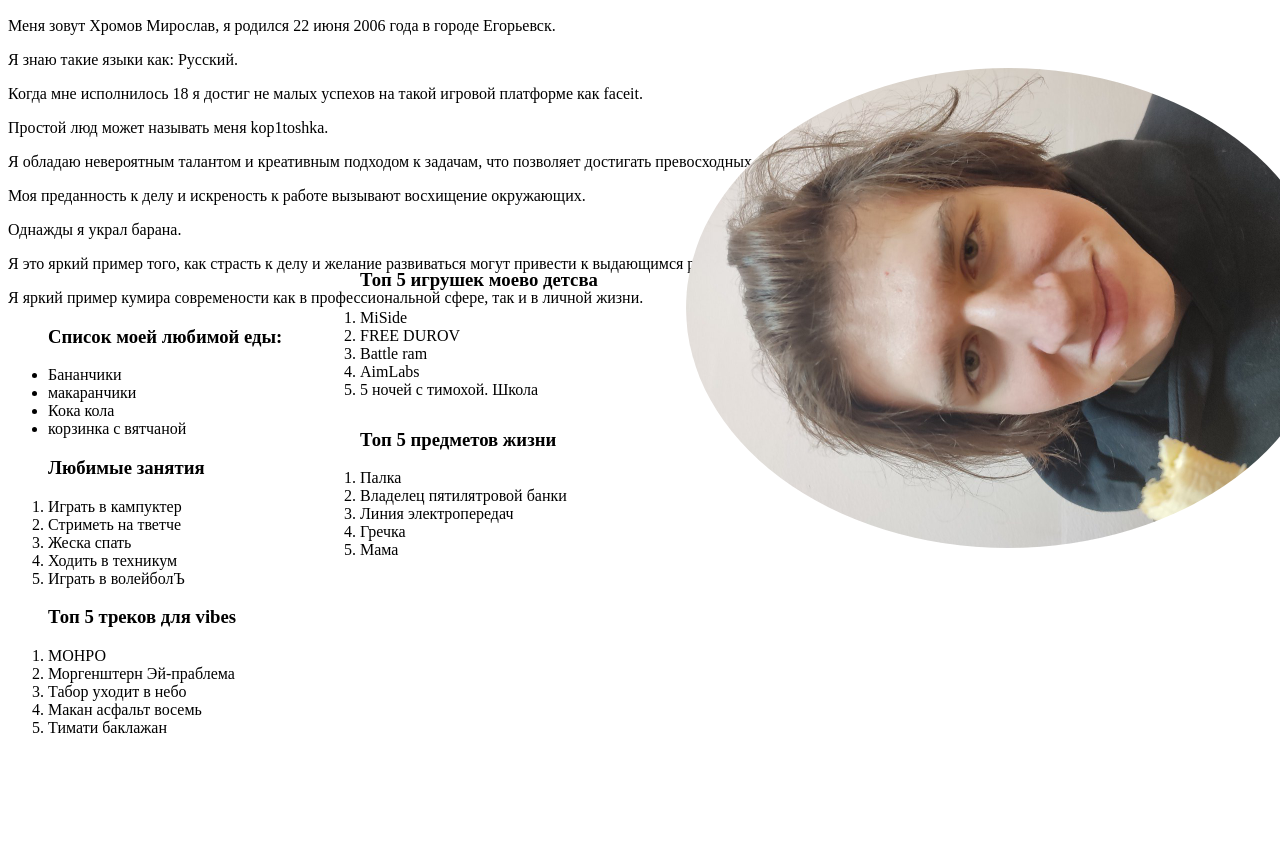
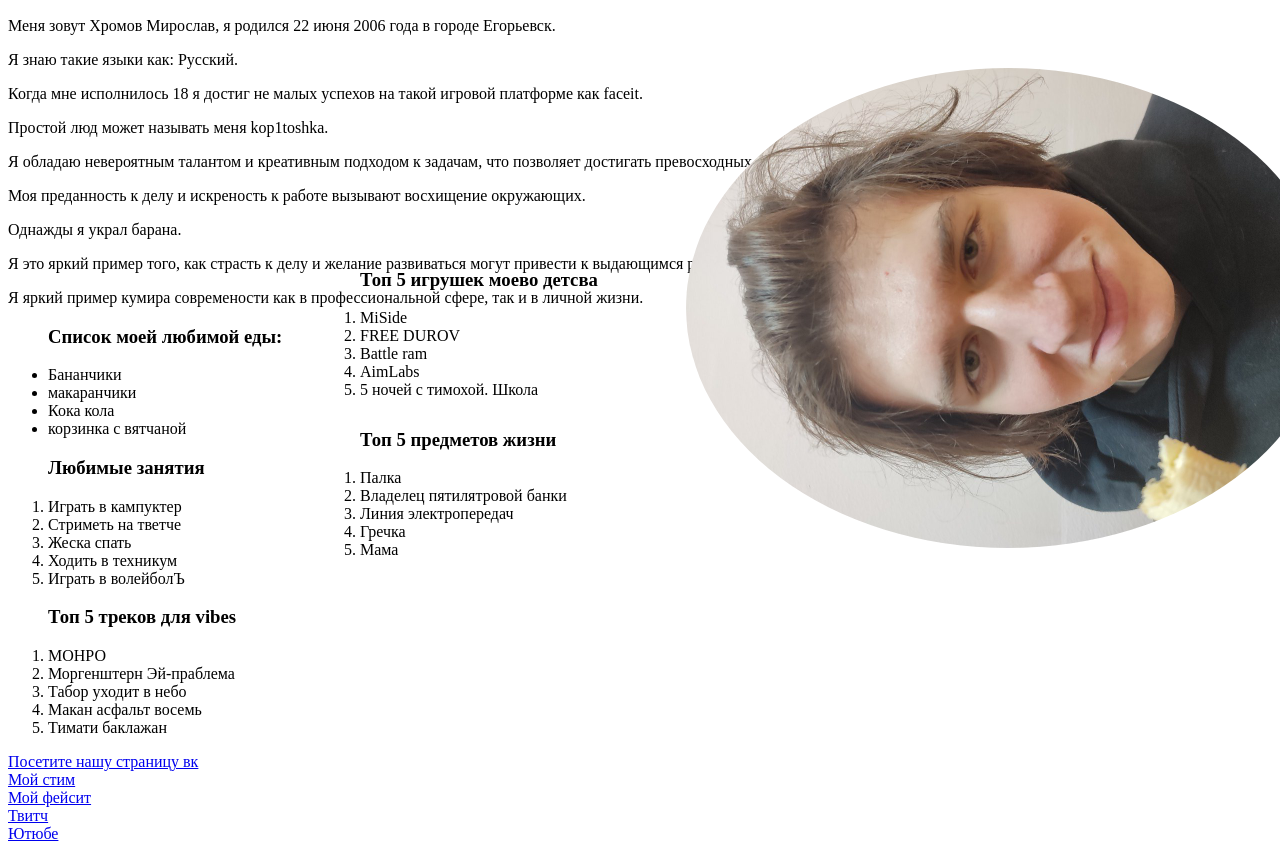
Before and after one commit to emokore/hrom4ik, a plain HTML site: page index.html in a window 1280 px wide. Shown: the part 110-961 px from the top of the page. Before the commit the page ends 866 px from the top, so only its background shows below. Drawn offline with Linux system fonts and the light colour scheme.

Commit message:
Update index.html

```diff
--- a/index.html
+++ b/index.html
@@ -2,11 +2,13 @@
   "http://www.w3.org/TR/xhtml1/DTD/xhtml1-strict.dtd">
 <html xmlns="http://www.w3.org/1999/xhtml">
 <link rel="stylesheet" href="styles.css">
+
 <head>
 <meta http-equiv="Content-Type" content="text/html; charset=utf-8" />
 <h1>ВСЕМ ПРИВЕТ С ВАМИ Я ХРОМОВ МОСКВА СЕРГЕЕВИЧ</h1>
 </head
 <body>
+
 <div id="plov">
 	<img src="hrom.jpg" weight="480" height="640">
 </div>
@@ -23,6 +25,7 @@
 <p>Я это яркий пример того, как страсть к делу и желание развиваться могут привести к выдающимся результатам.</p>
 <p>Я яркий пример кумира современости как в профессиональной сфере, так и в личной жизни.</p>
 </div>
+<div  id="lubimi_eda">
 	<ul>
 	<h3>Список моей любимой еды:</h3>
 	<li>Бананчики</li>
@@ -30,6 +33,7 @@
 	<li>Кока кола</li>
 	<li>корзинка с вятчаной</li>
 	</ul>
+</div>
 <div id="lubimi_zanyati">
 	<ol>
 	<h3>Любимые занятия</h3>
@@ -70,6 +74,22 @@
 	<li>Мама</li>
 	</ol>
 </div>
-<h3></h3>
+
+<div id="vk">
+	<a href="https://vk.com/emokore">Посетите нашу страницу вк</a>
+</div>
+<div id="steam">
+	<a href="https://steamcommunity.com/id/kop1toshka">Мой стим</a>
+</div>
+<div id="faceit">
+	<a href="https://www.faceit.com/ru/players/shadowm1rnyi">Мой фейсит</a>
+</div>
+<div id="twitch">
+	<a href="https://www.twitch.tv/kop1toshka">Твитч</a>
+</div>
+<div id="youtube">
+	<a href="https://www.youtube.com/@ShadowM1rnyi">Ютюбе</a>
+</div>
+
 </body>
 </html>
```
